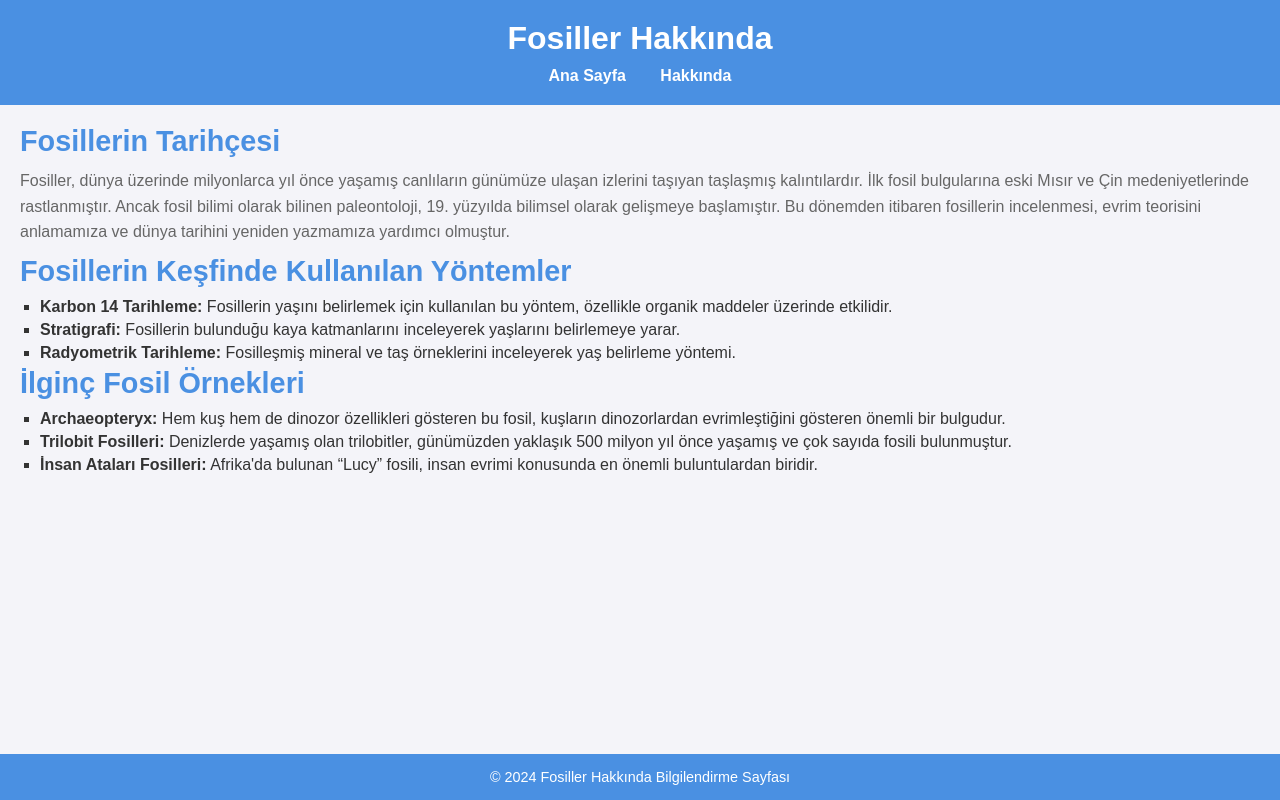
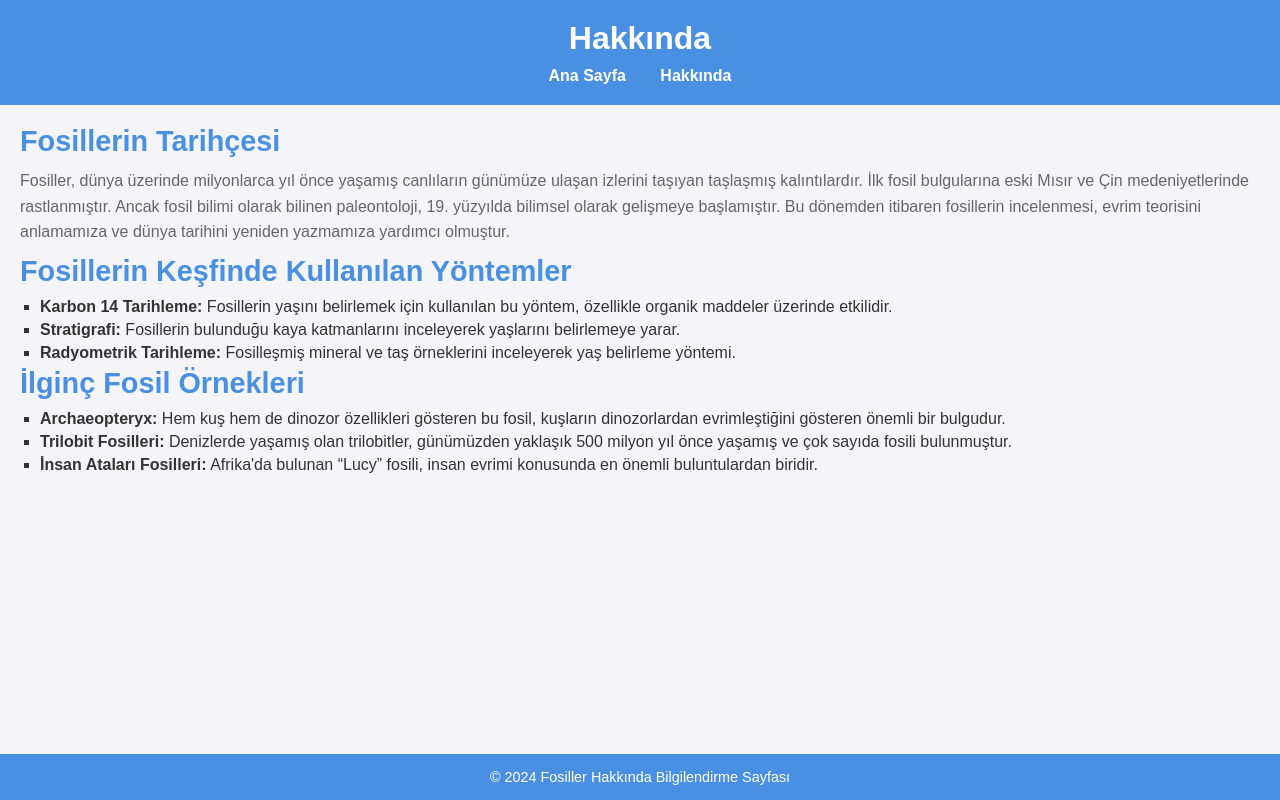
Before and after one commit to veysel2734/mezuniyet, a plain HTML site: page sayfa1.html in a window 1280 px wide. Drawn offline with Linux system fonts and the light colour scheme.

Commit message:
sayfa1.html

```diff
--- a/sayfa1.html
+++ b/sayfa1.html
@@ -3,7 +3,7 @@
 <head>
     <meta charset="UTF-8">
     <meta name="viewport" content="width=device-width, initial-scale=1.0">
-    <title>Fosiller Hakkında Daha Fazla Bilgi</title>
+    <title>Fosiller Hakkında</title>
     <style>
         /* Genel Stil Ayarları */
         * {
@@ -86,7 +86,7 @@
 </head>
 <body>
     <header>
-        <h1>Fosiller Hakkında</h1>
+        <h1>Hakkında</h1>
         <nav>
             <a href="index.html">Ana Sayfa</a>
             <a href="sayfa1.html">Hakkında</a>
```
